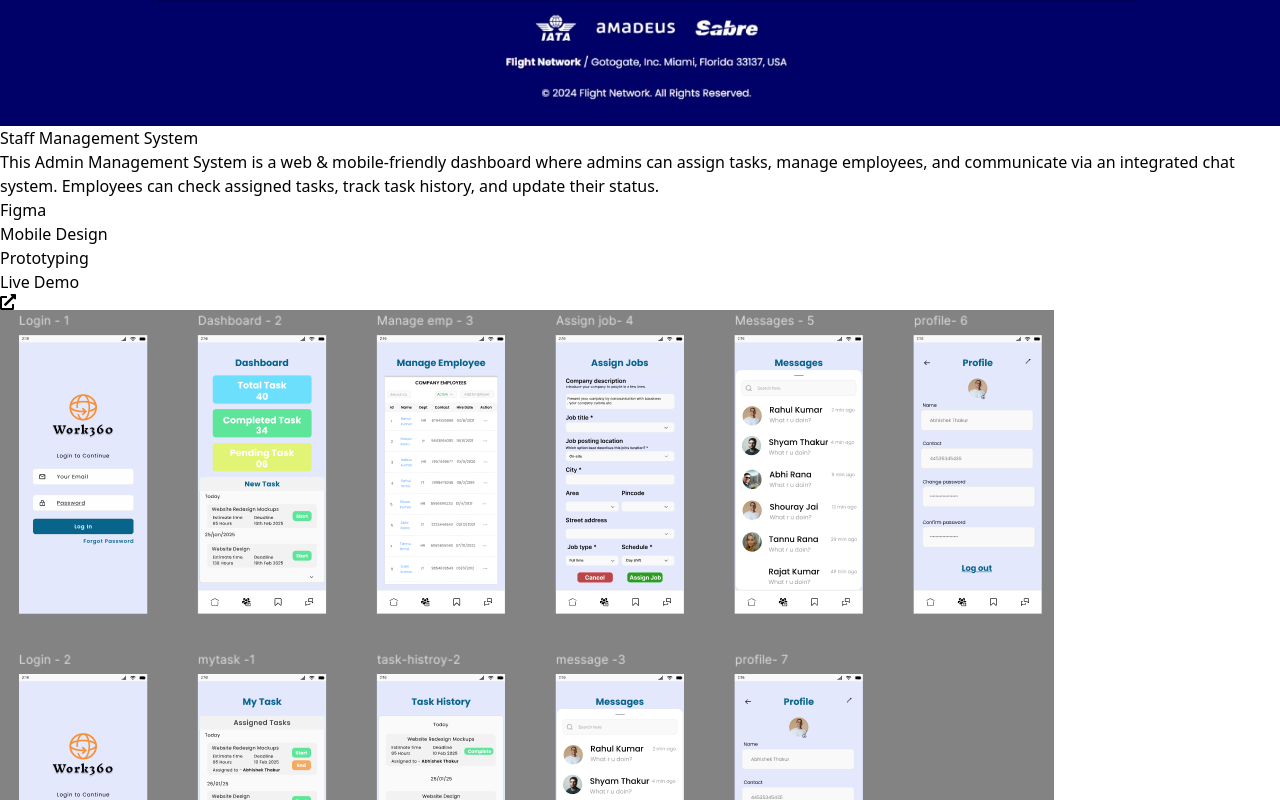
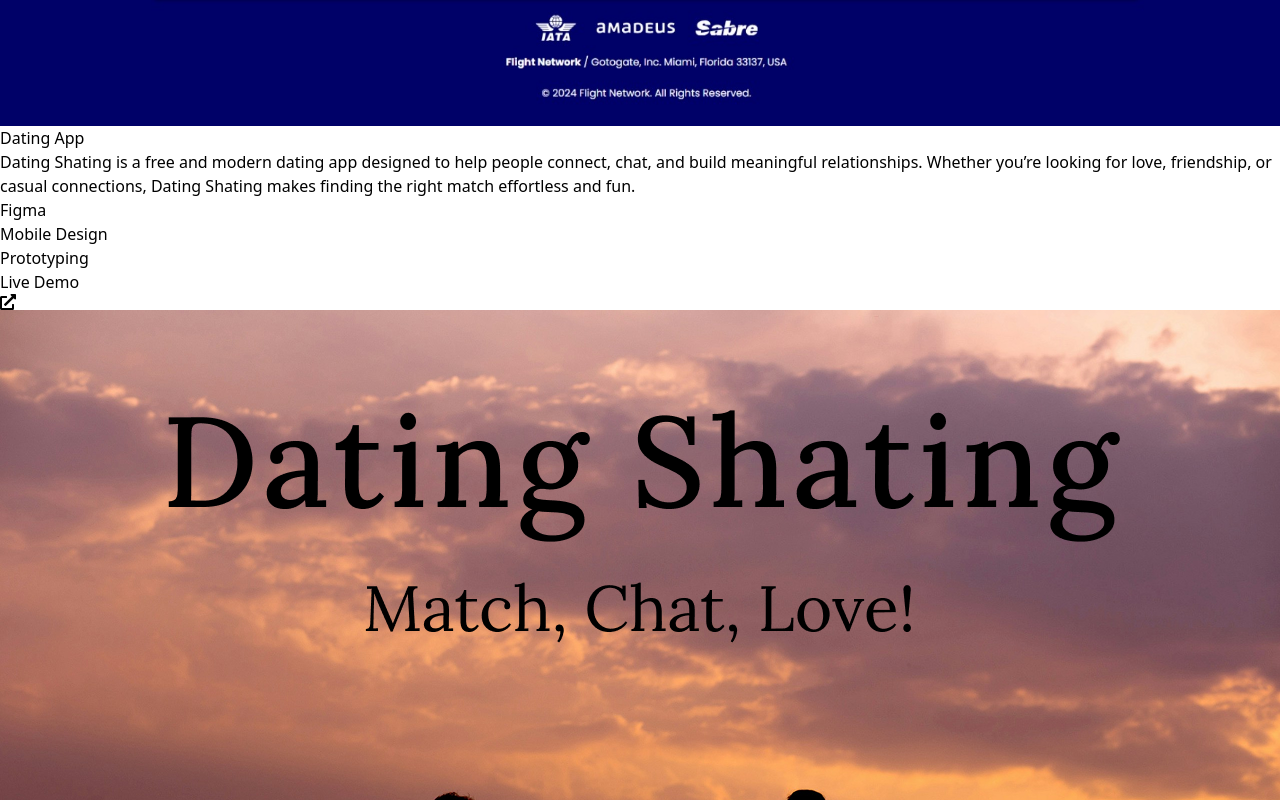
Before and after one commit to thakurabhi019/portfolio, a React (Vite) app: page / in a window 1280 px wide. Shown: the part 4820-5620 px from the top of the page. Built offline with nearby package versions, Linux system fonts and the light colour scheme.

Commit message:
add proj and contact

```diff
--- a/src/components/Footer.jsx
+++ b/src/components/Footer.jsx
@@ -1,5 +1,7 @@
 import { FaLinkedin, FaGithub } from "react-icons/fa";
 import { SiGmail } from "react-icons/si";
+import { FaBehance } from "react-icons/fa";
+
 const Footer = () => {
   return (
     <div
@@ -15,7 +17,7 @@
           <div className="flex flex-col gap-1">
             <p className="text-slate-600 text-lg">You can find me everywhere</p>
             <div className="flex justify-center items-center w-full">
-              <ul className="w-full flex justify-evenly text-3xl lg:text-5xl text-slate-600  ">
+              <ul className="w-full flex justify-evenly gap-3 text-3xl lg:text-5xl text-slate-600  ">
                 <li>
                   <a
                     href="https://www.linkedin.com/in/abhirana019/"
@@ -25,6 +27,17 @@
                     <FaLinkedin className="hover:text-[#287bbc]" />
                   </a>
                 </li>
+
+                <li>
+                  <a
+                    href="https://www.behance.net/abhirana23"
+                    target="_blank"
+                    rel="noopener noreferrer"
+                  >
+                    <FaBehance className="hover:text-[#287bbc]" />
+                  </a>
+                </li>
+
                 <li>
                   <a
                     href="https://github.com/thakurabhi019"
@@ -43,15 +56,6 @@
             </div>
           </div>
         </div>
-        {/* <div className="flex justify-center  ">
-          <p className="flex text-xl items-baseline font-semibold text-slate-700">
-            Made with&nbsp;
-            <span className=" ">
-              <FaHeart className="text-red-500" />
-            </span>
-            &nbsp; in India
-          </p>
-        </div> */}
       </div>
     </div>
   );
--- a/src/components/Projects.jsx
+++ b/src/components/Projects.jsx
@@ -5,6 +5,7 @@
 import flightnetwork from "/src/assets/image/Screenshot_28-11-2024_143057_us-en.flightnetwork.com.jpeg";
 import BikeDekho from "/src/assets/image/mobile.png";
 import staffManage from "/src/assets/image/Screenshot 2025-02-03 120336.png"
+import Dattingapp from "/src/assets/image/MacBook Air - 2.png"
 const Projects = () => {
   const portfolioData = {
     portfolioCards: [
@@ -21,7 +22,19 @@
         ],
       },
       {
-          id: 2,
+        id: 2,
+        name: "Dating App",
+        description:
+          " Dating Shating is a free and modern dating app designed to help people connect, chat, and build meaningful relationships. Whether you’re looking for love, friendship, or casual connections, Dating Shating makes finding the right match effortless and fun.",
+        imageUrl: Dattingapp,
+        techStack: ["Figma", "Mobile Design" , "Prototyping"],
+        DemoLink: [
+          "https://www.figma.com/design/XfUu6cJ6MzalNQ2ujgaZYL/Untitled?t=yPW0ehii55txzsHm-1",
+          "https://www.figma.com/design/XfUu6cJ6MzalNQ2ujgaZYL/Untitled?t=yPW0ehii55txzsHm-1",
+        ],
+      },
+      {
+          id: 3,
           name: "Staff Management System",
           description:
             " This Admin Management System is a web & mobile-friendly dashboard where admins can assign tasks, manage employees, and communicate via an integrated chat system. Employees can check assigned tasks, track task history, and update their status.",
@@ -45,7 +58,7 @@
       //   ],
       // },
       {
-        id: 3,
+        id: 4,
         name: "Tata Motors",
         description:
           "I'm designing a Tata Motors website in Figma, focusing on creating an interactive and seamless user experience. The prototype includes dynamic real-time data updates, and intuitive navigation. It emphasizes smooth transitions and engaging interactions.",
@@ -58,7 +71,7 @@
       },
 
       {
-        id: 4,
+        id: 5,
         name: "Plagiarism Detector - Frontend",
         description:
           "The Frontend for the Plagiarism and AI Detection Website is a fully responsive, user-centric interface designed to provide an intuitive and seamless experience for users across all devices. Developed using **Tailwind CSS**, and **HTML**, this frontend ensures fast rendering, easy navigation, and a visually appealing design while allowing users to easily upload documents and receive real-time plagiarism and AI detection results. The platform's interface integrates directly with the backend to process and display results efficiently.",
@@ -71,7 +84,7 @@
         ],
       },
       {
-        id: 5,
+        id: 6,
         name: "Liquid Health",
         description:
           "The Liquid Health frontend, built with React, Tailwind CSS, and HTML, offers a fully responsive, user-friendly design. It ensures fast, smooth interactions across all devices, delivering an engaging, performance-optimized experience for users",
```
Also changed, not shown: src/assets/image/MacBook Air - 2.png (added).
